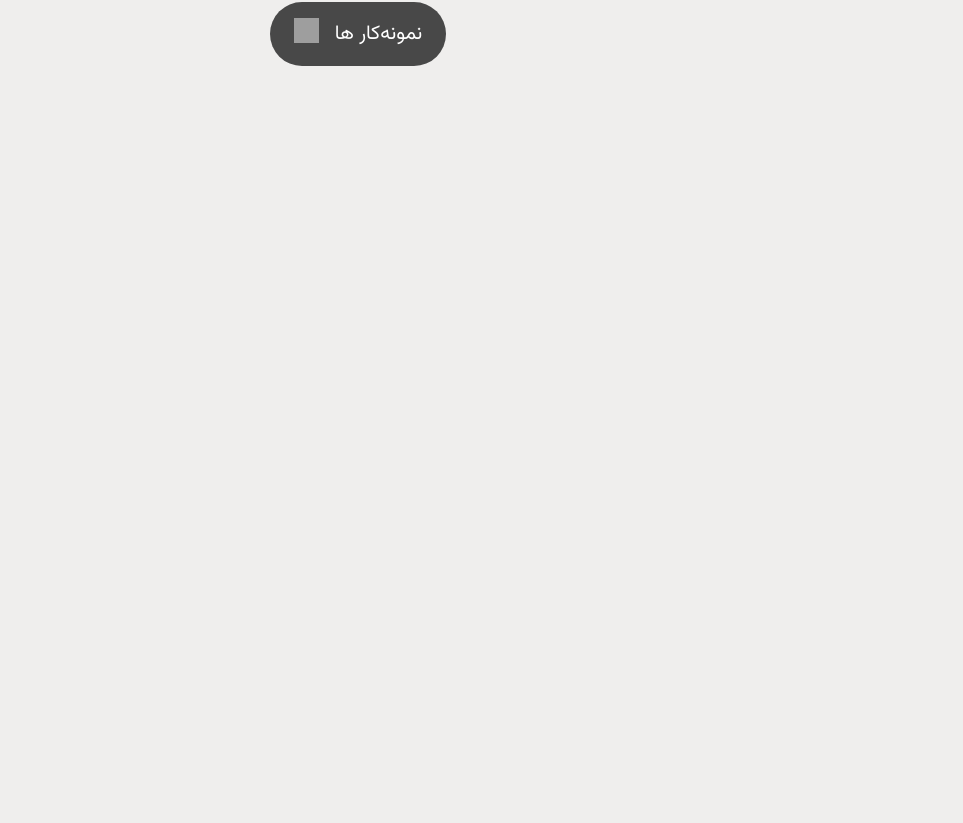
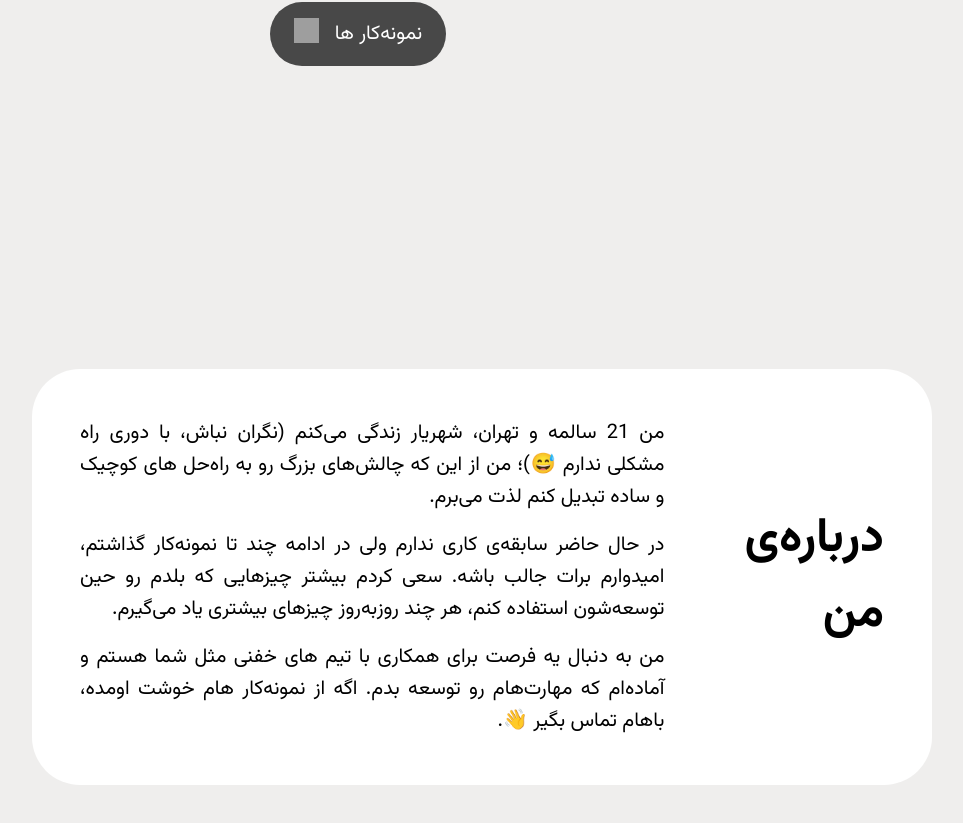
Before and after one commit to reza-kelidari/reza-kelidari, a Next.js app: page / in a window 1280 px wide. Shown: the part 511-1334 px from the top of the page, without its empty margins (158-1121 px from the left). Before the commit the page ends 960 px from the top, so only its background shows below. Built offline with nearby package versions, Linux system fonts and the light colour scheme; grey boxes are pictures that could not be loaded.

Commit message:
Adding github actions

```diff
--- a/app/page.tsx
+++ b/app/page.tsx
@@ -1,12 +1,12 @@
 import styles from "./page.module.scss";
 import Hero from "./components/Hero";
 import About from "./components/About";
-import Skills from "./components/Skills";
 
 export default function Home() {
   return (
     <main className={styles.home}>
       <Hero />
+      <About />
     </main>
   );
 }
```
